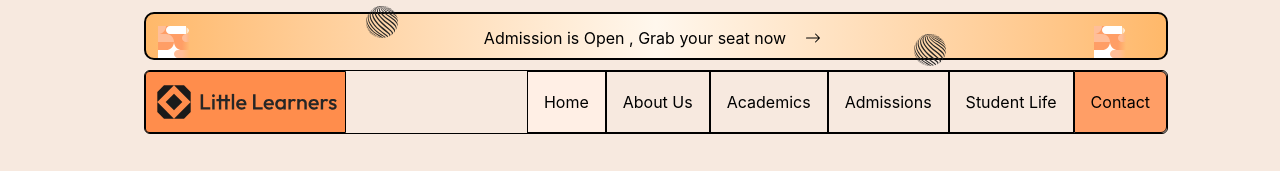
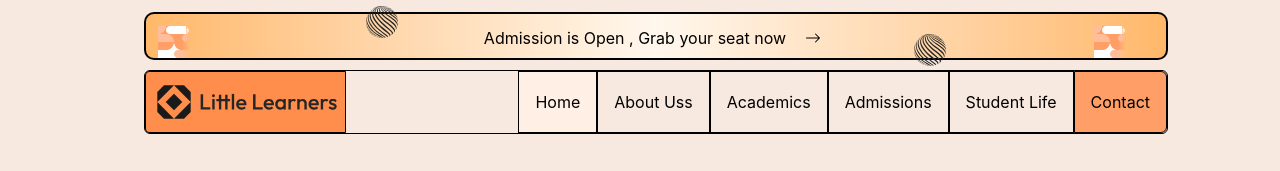
Before and after one commit to Yassine-Belbaz/First-repository, a website: page index.html in a window 1280 px wide. Shown: the top 171 px of the page. Drawn offline with nearby package versions, Linux system fonts and the light colour scheme.

Commit message:
new commit

```diff
--- a/index.html
+++ b/index.html
@@ -31,7 +31,7 @@
             </div>
             <nav class="flex gap-0">
                 <a href="./index.html" class="border py-4.5 px-4 bg-(--orange-95) ">Home</a>
-                <a href="" class="border py-4.5 px-4">About Us</a>
+                <a href="" class="border py-4.5 px-4">About Uss</a>
                 <a href="" class="border py-4.5 px-4">Academics</a>
                 <a href="" class="border py-4.5 px-4">Admissions</a>
                 <a href="" class="border py-4.5 px-4">Student Life</a>
```
